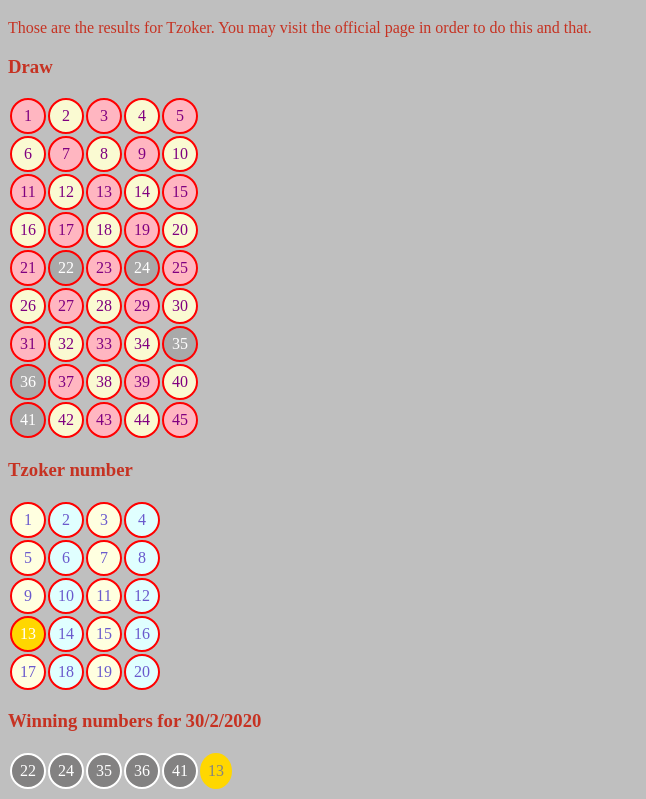
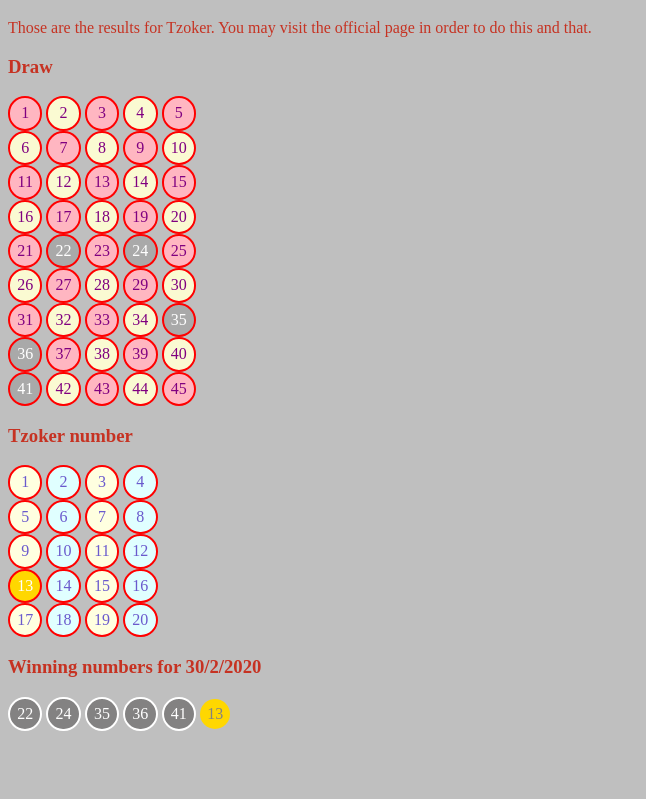
Before and after one commit to ozcankursun/TzokerFS20, a plain HTML site: page index.html in a window 1280 px wide. Shown: the part 61-860 px from the top of the page, without its empty margins (0-646 px from the left). After the commit the page ends 800 px from the top, so only its background shows below. Drawn offline with Linux system fonts and the light colour scheme.

Commit message:
Replace table with divs and spans Divs for tabes, divs, for rows, spans for cells

```diff
--- a/css/style.css
+++ b/css/style.css
@@ -5,65 +5,67 @@
     color: #c63222;
 }
 
-td {
-    width: 30px;
-    height: 30px;
+span.number {
+    display: inline-block;
+    width: 1.9rem;
+    line-height: 1.9rem;
+    vertical-align: middle;
     text-align: center;
     border-radius: 50%;
 }
 
-td.draw {
+span.draw {
     border-style: solid;
     border-width: 2px;
     border-color: red;
     color: purple;
 }
 
-td.draw.odd {
+span.draw.odd {
     background: lightpink;
 }
 
-td.draw.even {
+span.draw.even {
     background: lightgoldenrodyellow;
 }
 
-td.draw.winner {
+span.draw.winner {
     color: white;
     background-color: darkgrey;
 }
 
-td.numbers {
+span.numbers {
     border-style: solid;
     border-width: 2px;
     border-color: red;
     color: slateblue;
 }
 
-td.numbers.odd {
+span.numbers.odd {
     background: lightyellow;
 }
 
-td.numbers.even {
+span.numbers.even {
     background: lightcyan;
 }
 
-td.numbers.winner {
+span.numbers.winner {
     color: white;
     background-color: gold;
 }
 
-td.winning-numbers {
+span.winning-numbers {
     background-color: #838282;
 }
 
-td.winning-numbers.winner {
+span.winning-numbers.winner {
     border-style: solid;
     border-width: 2px;
     border-color: white;
     color: white;
 }
 
-td.tzoker {
+span.tzoker {
     background-color: gold;
     color: #838282;
 }
--- a/index.html
+++ b/index.html
@@ -12,116 +12,116 @@
     <h1>Tzoker results</h1>
     <p>Those are the results for Tzoker. You may visit the <a>official page</a> in order to do this and that.</p>
     <h3>Draw</h3>
-    <table class="draw">
-        <tr>
-            <td class="draw odd">1</td>
-            <td class="draw even">2</td>
-            <td class="draw odd">3</td>
-            <td class="draw even">4</td>
-            <td class="draw odd">5</td>
-        </tr>
-        <tr>
-            <td class="draw even">6</td>
-            <td class="draw odd">7</td>
-            <td class="draw even">8</td>
-            <td class="draw odd">9</td>
-            <td class="draw even">10</td>
-        </tr>
-        <tr>
-            <td class="draw odd">11</td>
-            <td class="draw even">12</td>
-            <td class="draw odd">13</td>
-            <td class="draw even">14</td>
-            <td class="draw odd">15</td>
-        </tr>
-        <tr>
-            <td class="draw even">16</td>
-            <td class="draw odd">17</td>
-            <td class="draw even">18</td>
-            <td class="draw odd">19</td>
-            <td class="draw even">20</td>
-        </tr>
-        <tr>
-            <td class="draw odd">21</td>
-            <td class="draw even winner">22</td>
-            <td class="draw odd">23</td>
-            <td class="draw even winner">24</td>
-            <td class="draw odd">25</td>
-        </tr>
-        <tr>
-            <td class="draw even">26</td>
-            <td class="draw odd">27</td>
-            <td class="draw even">28</td>
-            <td class="draw odd">29</td>
-            <td class="draw even">30</td>
-        </tr>
-        <tr>
-            <td class="draw odd">31</td>
-            <td class="draw even">32</td>
-            <td class="draw odd">33</td>
-            <td class="draw even">34</td>
-            <td class="draw odd winner">35</td>
-        </tr>
-        <tr>
-            <td class="draw even winner">36</td>
-            <td class="draw odd">37</td>
-            <td class="draw even">38</td>
-            <td class="draw odd">39</td>
-            <td class="draw even">40</td>
-        </tr>
-        <tr>
-            <td class="draw odd winner">41</td>
-            <td class="draw even">42</td>
-            <td class="draw odd">43</td>
-            <td class="draw even">44</td>
-            <td class="draw odd">45</td>
-        </tr>
-    </table>
+    <div class="draw">
+        <div>
+            <span class="number draw odd">1</span>
+            <span class="number draw even">2</span>
+            <span class="number draw odd">3</span>
+            <span class="number draw even">4</span>
+            <span class="number draw odd">5</span>
+        </div>
+        <div>
+            <span class="number draw even">6</span>
+            <span class="number draw odd">7</span>
+            <span class="number draw even">8</span>
+            <span class="number draw odd">9</span>
+            <span class="number draw even">10</span>
+        </div>
+        <div>
+            <span class="number draw odd">11</span>
+            <span class="number draw even">12</span>
+            <span class="number draw odd">13</span>
+            <span class="number draw even">14</span>
+            <span class="number draw odd">15</span>
+        </div>
+        <div>
+            <span class="number draw even">16</span>
+            <span class="number draw odd">17</span>
+            <span class="number draw even">18</span>
+            <span class="number draw odd">19</span>
+            <span class="number draw even">20</span>
+        </div>
+        <div>
+            <span class="number draw odd">21</span>
+            <span class="number draw even winner">22</span>
+            <span class="number draw odd">23</span>
+            <span class="number draw even winner">24</span>
+            <span class="number draw odd">25</span>
+        </div>
+        <div>
+            <span class="number draw even">26</span>
+            <span class="number draw odd">27</span>
+            <span class="number draw even">28</span>
+            <span class="number draw odd">29</span>
+            <span class="number draw even">30</span>
+        </div>
+        <div>
+            <span class="number draw odd">31</span>
+            <span class="number draw even">32</span>
+            <span class="number draw odd">33</span>
+            <span class="number draw even">34</span>
+            <span class="number draw odd winner">35</span>
+        </div>
+        <div>
+            <span class="number draw even winner">36</span>
+            <span class="number draw odd">37</span>
+            <span class="number draw even">38</span>
+            <span class="number draw odd">39</span>
+            <span class="number draw even">40</span>
+        </div>
+        <div>
+            <span class="number draw odd winner">41</span>
+            <span class="number draw even">42</span>
+            <span class="number draw odd">43</span>
+            <span class="number draw even">44</span>
+            <span class="number draw odd">45</span>
+        </div>
+    </div>
     <h3>Tzoker number</h3>
-    <table class="numbers">
-        <tr>
-            <td class="numbers odd">1</td>
-            <td class="numbers even">2</td>
-            <td class="numbers odd">3</td>
-            <td class="numbers even">4</td>
-        </tr>
-        <tr>
-            <td class="numbers odd">5</td>
-            <td class="numbers even">6</td>
-            <td class="numbers odd">7</td>
-            <td class="numbers even">8</td>
-        </tr>
-        <tr>
-            <td class="numbers odd">9</td>
-            <td class="numbers even">10</td>
-            <td class="numbers odd">11</td>
-            <td class="numbers even">12</td>
-        </tr>
-        <tr>
-            <td class="numbers odd winner">13</td>
-            <td class="numbers even">14</td>
-            <td class="numbers odd">15</td>
-            <td class="numbers even">16</td>
-        </tr>
-        <tr>
-            <td class="numbers odd">17</td>
-            <td class="numbers even">18</td>
-            <td class="numbers odd">19</td>
-            <td class="numbers even">20</td>
-        </tr>
-    </table>
+    <div class="numbers">
+        <div>
+            <span class="number numbers odd">1</span>
+            <span class="number numbers even">2</span>
+            <span class="number numbers odd">3</span>
+            <span class="number numbers even">4</span>
+        </div>
+        <div>
+            <span class="number numbers odd">5</span>
+            <span class="number numbers even">6</span>
+            <span class="number numbers odd">7</span>
+            <span class="number numbers even">8</span>
+        </div>
+        <div>
+            <span class="number numbers odd">9</span>
+            <span class="number numbers even">10</span>
+            <span class="number numbers odd">11</span>
+            <span class="number numbers even">12</span>
+        </div>
+        <div>
+            <span class="number numbers odd winner">13</span>
+            <span class="number numbers even">14</span>
+            <span class="number numbers odd">15</span>
+            <span class="number numbers even">16</span>
+        </div>
+        <div>
+            <span class="number numbers odd">17</span>
+            <span class="number numbers even">18</span>
+            <span class="number numbers odd">19</span>
+            <span class="number numbers even">20</span>
+        </div>
+    </div>
     <h3>Winning numbers for 30/2/2020</h3>
-    <table>
-        <tr>
-            <td class="winning-numbers winner">22</td>
-            <td class="winning-numbers winner">24</td>
-            <td class="winning-numbers winner">35</td>
-            <td class="winning-numbers winner">36</td>
-            <td class="winning-numbers winner">41</td>
-            <td class="winning-numbers tzoker">13</td>
+    <div>
+        <div>
+            <span class="number winning-numbers winner">22</span>
+            <span class="number winning-numbers winner">24</span>
+            <span class="number winning-numbers winner">35</span>
+            <span class="number winning-numbers winner">36</span>
+            <span class="number winning-numbers winner">41</span>
+            <span class="number winning-numbers tzoker">13</span>
 
-        </tr>
-    </table>
+        </div>
+    </div>
 </body>
 
 </html>
```
